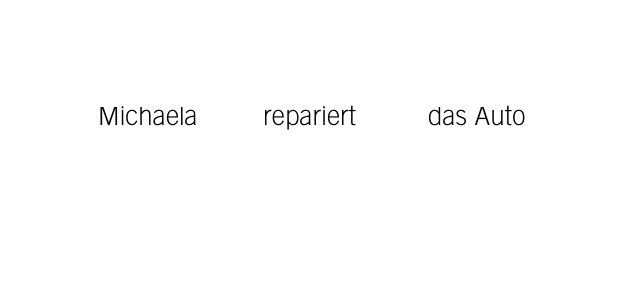
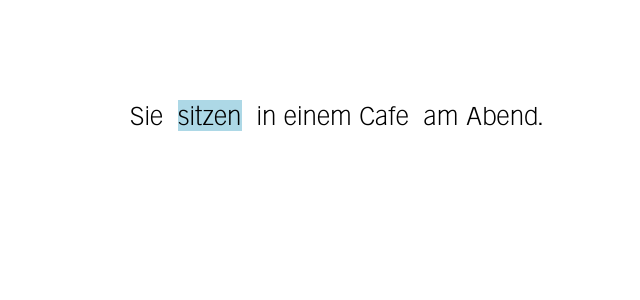
Before and after one commit to Nemanja2912/DeutscheGrammatik, a React (Create React App) app: page / in a window 1280 px wide. Shown: the top 300 px of the page, without its empty margins (302-942 px from the left). Built offline with nearby package versions, Linux system fonts and the light colour scheme.

Commit message:
full width switch

```diff
--- a/src/css/game3.css
+++ b/src/css/game3.css
@@ -7,9 +7,13 @@
 }
 
 .game3 .word {
-  width: 150px;
   font-size: 25px;
   position: relative;
   height: max-content;
 }
+
+.game3 .verb {
+  background-color: lightblue;
+  text-align: center;
+}
 /*# sourceMappingURL=game3.css.map */
--- a/src/game3/game3.jsx
+++ b/src/game3/game3.jsx
@@ -2,7 +2,7 @@ import React, { useState, useRef, useEffect, createRef } from "react";
 import "../css/game3.css";
 
 const Game3 = () => {
-  const list = ["Michaela", "repariert", "das Auto"];
+  const list = ["Sie", "sitzen", "in einem Cafe", "am Abend."];
 
   const [pos, setPos] = useState([0, 0]);
 
@@ -19,17 +19,20 @@ const Game3 = () => {
   }
 
   useEffect(() => {
+    setTimeout(() => {
       const wordObj = [...word];
 
       for (let i = 0; i < list.length; i++) {
-      wordObj[i].coordXStart = word[i].ref.current.getBoundingClientRect().left;
-      wordObj[i].coordXEnd = word[i].ref.current.getBoundingClientRect().right;
+        wordObj[i].coordXStart =
+          word[i].ref.current.getBoundingClientRect().left;
+        wordObj[i].coordXEnd =
+          word[i].ref.current.getBoundingClientRect().right;
         wordObj[i].width = word[i].ref.current.getBoundingClientRect().width;
-
-      console.log(wordObj[i].width);
       }
 
+      console.log("Finished!");
       updateWord([...wordObj]);
+    }, 2000);
   }, []);
 
   const [word, updateWord] = useState(wordObj);
@@ -54,15 +57,17 @@ const Game3 = () => {
 
       let targetElementIndex = wordObj.findIndex(
         (word) =>
-          clientX > word.coordXStart &&
-          clientX < word.coordXEnd &&
+          clientX > word.coordXStart + word.width * 0.3 &&
+          clientX < word.coordXEnd - word.width * 0.3 &&
           index !== word.key
       );
 
       if (targetElementIndex !== -1) {
+        if (e.clientX > wordObj[elementIndex].coordXStart) {
           let tempCoordStart = wordObj[targetElementIndex].coordXStart;
           let tempCoordEnd = wordObj[targetElementIndex].coordXEnd;
 
+          // ElementTarget
           wordObj[targetElementIndex].left =
             wordObj[elementIndex].coordXStart -
             wordObj[targetElementIndex].coordXStart +
@@ -71,10 +76,38 @@ const Game3 = () => {
           wordObj[targetElementIndex].coordXStart =
             wordObj[elementIndex].coordXStart;
 
-        wordObj[targetElementIndex].coordXEnd = wordObj[elementIndex].coordXEnd;
+          wordObj[targetElementIndex].coordXEnd =
+            wordObj[elementIndex].coordXStart +
+            wordObj[targetElementIndex].width;
+
+          // ElementMove
+
+          wordObj[elementIndex].coordXStart =
+            tempCoordEnd - wordObj[elementIndex].width;
+          wordObj[elementIndex].coordXEnd = tempCoordEnd;
+        } else {
+          let tempCoordStart = wordObj[targetElementIndex].coordXStart;
+          let tempCoordEnd = wordObj[targetElementIndex].coordXEnd;
+
+          // ElementTarget
+          wordObj[targetElementIndex].left =
+            wordObj[elementIndex].coordXEnd -
+            wordObj[targetElementIndex].width -
+            wordObj[targetElementIndex].coordXStart +
+            wordObj[targetElementIndex].left;
+
+          wordObj[targetElementIndex].coordXStart =
+            wordObj[elementIndex].coordXEnd - wordObj[targetElementIndex].width;
+
+          wordObj[targetElementIndex].coordXEnd =
+            wordObj[elementIndex].coordXEnd;
+
+          // ElementMove
 
           wordObj[elementIndex].coordXStart = tempCoordStart;
-        wordObj[elementIndex].coordXEnd = tempCoordEnd;
+          wordObj[elementIndex].coordXEnd =
+            tempCoordStart + wordObj[elementIndex].width;
+        }
       }
 
       clientX = e.clientX;
@@ -106,7 +139,7 @@ const Game3 = () => {
       {list.map((item, index) => {
         return (
           <div
-            className="word"
+            className={`word ${index === 1 && "verb"}`}
             onMouseMove={(e) => setPos([e.clientX, e.clientY])}
             onMouseDown={() => handleMove(index)}
             style={{ left: word[index].left, top: word[index].top }}
--- a/src/scss/game3.scss
+++ b/src/scss/game3.scss
@@ -12,9 +12,15 @@ $GRAY_COLOR: #dddddd;
   gap: 15px;
 
   .word {
-    width: 150px;
     font-size: 25px;
     position: relative;
     height: max-content;
+    // border: 1px solid red;
+  }
+
+  .verb {
+    // width: 150px;
+    background-color: lightblue;
+    text-align: center;
   }
 }
```
Also changed, not shown: 1 other file (tests, documents, lock files or other folders). Lines whose indentation alone changed are shown as unchanged.
